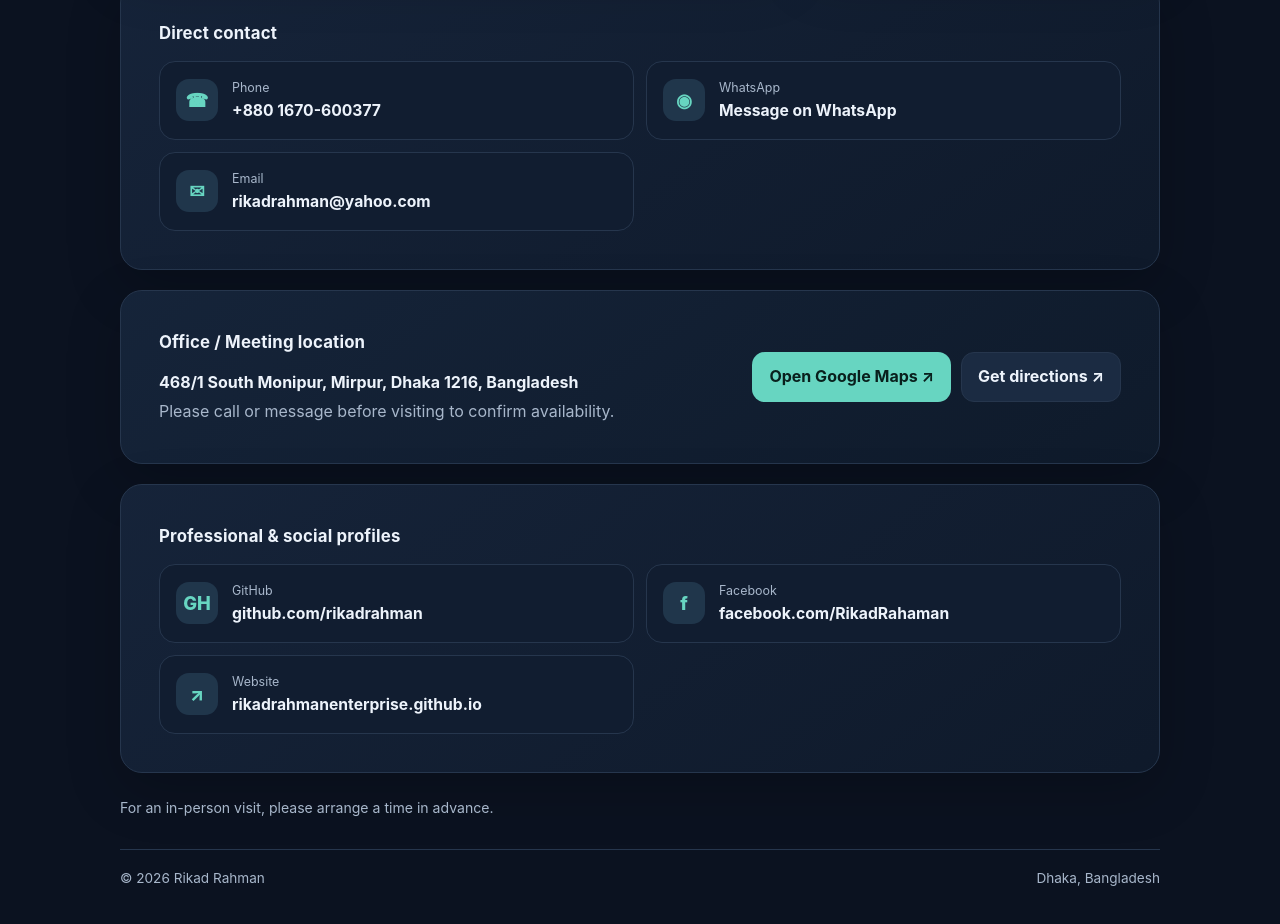
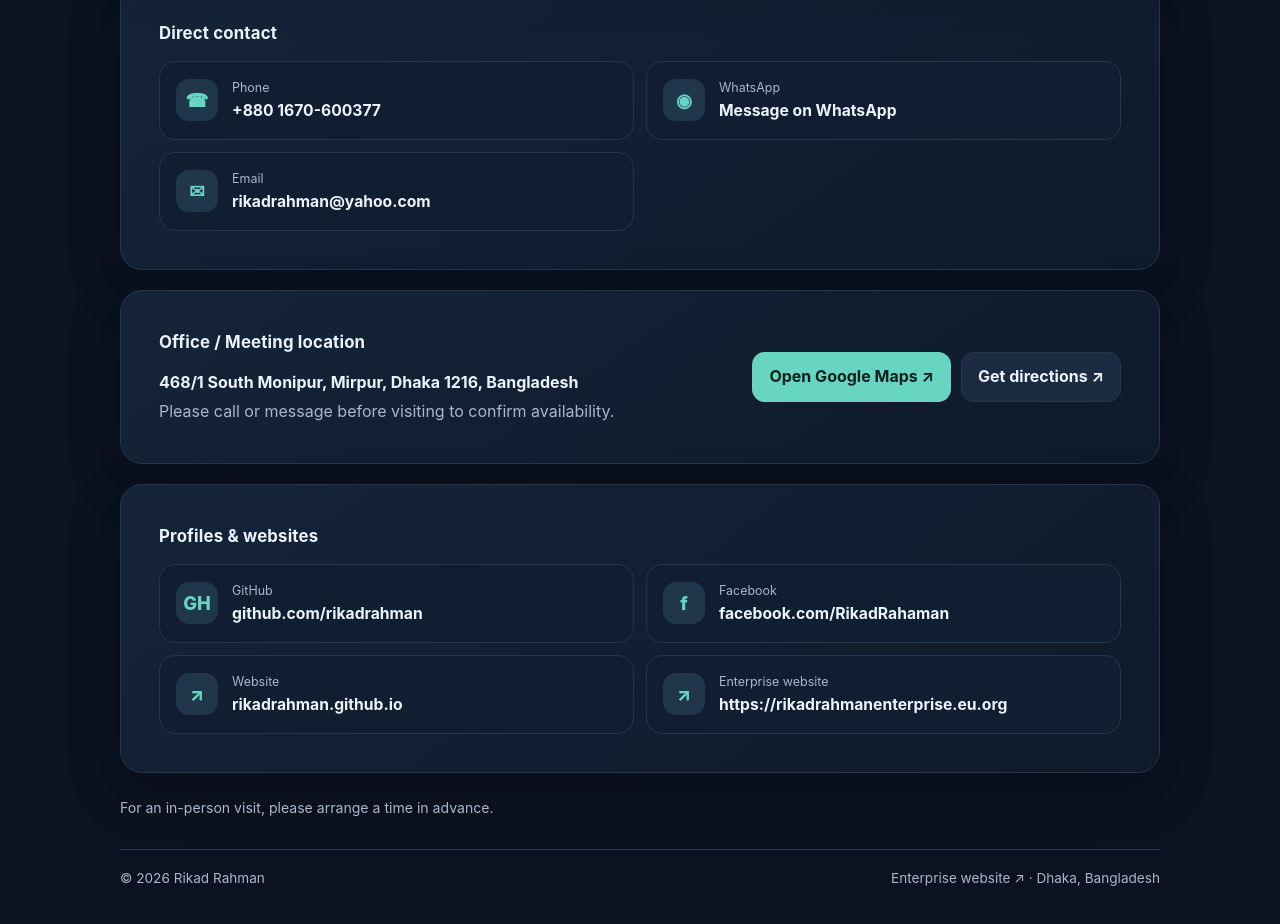
Before and after one commit to rikadrahman/rikadrahman.github.io, a plain HTML site: page contact.html in a window 1280 px wide. Shown: the part 524-1448 px from the top of the page. Drawn offline with Linux system fonts and the light colour scheme.

Commit message:
Add files via upload

```diff
--- a/contact.html
+++ b/contact.html
@@ -28,7 +28,7 @@ h1{font-size:clamp(2.3rem,6vw,4.2rem);line-height:1.04;letter-spacing:-.045em;ma
 </head>
 <body>
 <main class="wrap">
-  <header class="top"><a class="brand" id="brand" href="/">RIKAD RAHMAN</a><a class="back" href="/">← Back to website</a></header>
+  <header class="top"><a class="brand" id="brand" href="/">RIKAD RAHMAN</a><a class="back" href="/">← Personal website</a></header>
   <section class="hero">
     <div class="card">
       <div class="eyebrow">Contact hub</div>
@@ -69,11 +69,11 @@ h1{font-size:clamp(2.3rem,6vw,4.2rem);line-height:1.04;letter-spacing:-.045em;ma
   </section>
 
   <section class="section card">
-    <h2>Professional & social profiles</h2>
+    <h2>Profiles & websites</h2>
     <div class="grid" id="socialGrid"></div>
   </section>
   <p class="note" id="availability">For an in-person visit, please arrange a time in advance.</p>
-  <footer class="footer"><span>© <span id="year"></span> Rikad Rahman</span><span>Dhaka, Bangladesh</span></footer>
+  <footer class="footer"><span>© <span id="year"></span> Rikad Rahman</span><span><a href="https://rikadrahmanenterprise.eu.org/">Enterprise website ↗</a> · Dhaka, Bangladesh</span></footer>
 </main>
 <script>
 /*
@@ -94,11 +94,11 @@ const CONTACT = {
   github: "https://github.com/rikadrahman",
   facebook: "https://facebook.com/RikadRahaman",
   linkedin: "",              // Add LinkedIn URL later
-  website: "https://rikadrahmanenterprise.github.io",
+  website: "https://rikadrahman.github.io",
   availability: "For an in-person visit, please arrange a time in advance.",
   visitNote: "Please call or message before visiting to confirm availability.",
   extraLinks: [
-    // Add later, e.g. { label: "Portfolio", url: "https://example.com", icon: "↗" }
+    { label: "Enterprise website", url: "https://rikadrahmanenterprise.eu.org", icon: "↗" }
   ]
 };
 
@@ -131,7 +131,7 @@ const socials = [
   ["GH","GitHub","github.com/rikadrahman",CONTACT.github],
   ["f","Facebook","facebook.com/RikadRahaman",CONTACT.facebook],
   ["in","LinkedIn",CONTACT.linkedin ? CONTACT.linkedin.replace(/^https?:\/\//,"") : "Add profile URL later",CONTACT.linkedin],
-  ["↗","Website","rikadrahmanenterprise.github.io",CONTACT.website],
+  ["↗","Website","rikadrahman.github.io",CONTACT.website],
   ...CONTACT.extraLinks.map(x=>[x.icon||"↗",x.label,x.url,x.url])
 ].filter(x=>x[3]);
 $("socialGrid").innerHTML = socials.map(([i,l,v,u]) =>
```
Also changed, not shown: index.html (+2 -2 lines), README-DEPLOY.txt (added).
